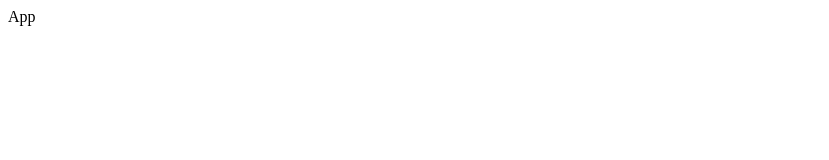
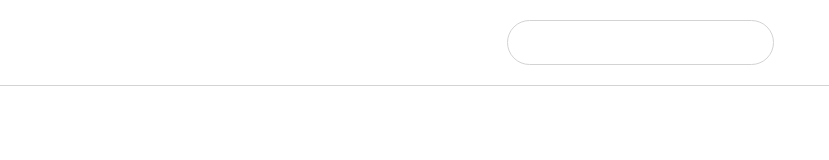
Before and after one commit to rishabh-malik/Redux-sample-app, a React (Create React App) app: page / in a window 1280 px wide. Shown: the top 160 px of the page, without its empty margins (0-829 px from the left). Built offline with nearby package versions, Linux system fonts and the light colour scheme.

Commit message:
search component and styling

```diff
--- /dev/null
+++ b/src/app.css
@@ -0,0 +1,25 @@
+body{
+    margin: 0;
+    padding: 0;
+    font-family: 'Lucida Sans', 'Lucida Sans Regular', 'Lucida Grande', 'Lucida Sans Unicode', Geneva, Verdana, sans-serif;
+}
+
+.main_search{
+    text-align: center;
+    padding: 20px;
+    border-bottom: 1px solid lightgray;
+}
+
+.main_search input{
+    font-family: cursive;
+    border-radius: 30px;
+    border: 1px solid lightgray;
+    color: black;
+    font-size: 20px;
+    padding: 10px;
+    font-weight: 300;
+}
+
+.main_search input:focus{
+    outline: none;
+}
--- a/src/components/App.js
+++ b/src/components/App.js
@@ -1,9 +1,12 @@
 import React,{Component} from 'react'
+import Search from '../containers/search'
 
 class App extends Component{
     render(){
         return(
-            <div>App</div>
+            <div className="App">
+                <Search/>
+            </div>
         )
     }
 }
--- /dev/null
+++ b/src/containers/search.js
@@ -0,0 +1,14 @@
+import React,{Component} from 'react'
+
+class Search extends Component{
+    render(){
+        return(
+            <div className="main_search">
+            <form>
+                <input type="text"/>
+            </form>
+            </div>
+        )
+    }
+}
+export default Search;
--- a/src/index.js
+++ b/src/index.js
@@ -1,6 +1,7 @@
 import React from 'react';
 import ReactDOM from 'react-dom';
 import {BrowserRouter,Route} from 'react-router-dom';
+import './app.css'
 import App from './components/App';
 import Car from './components/car';
 
```
